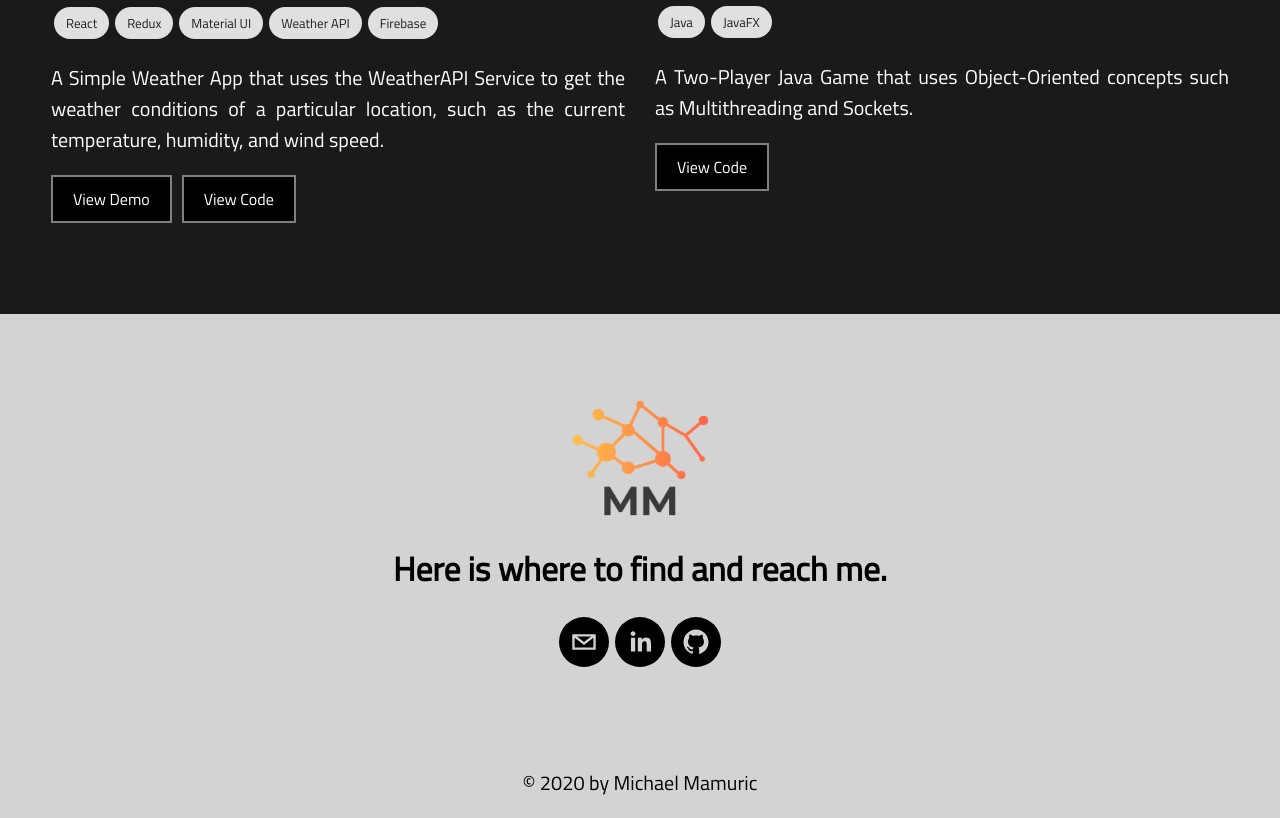
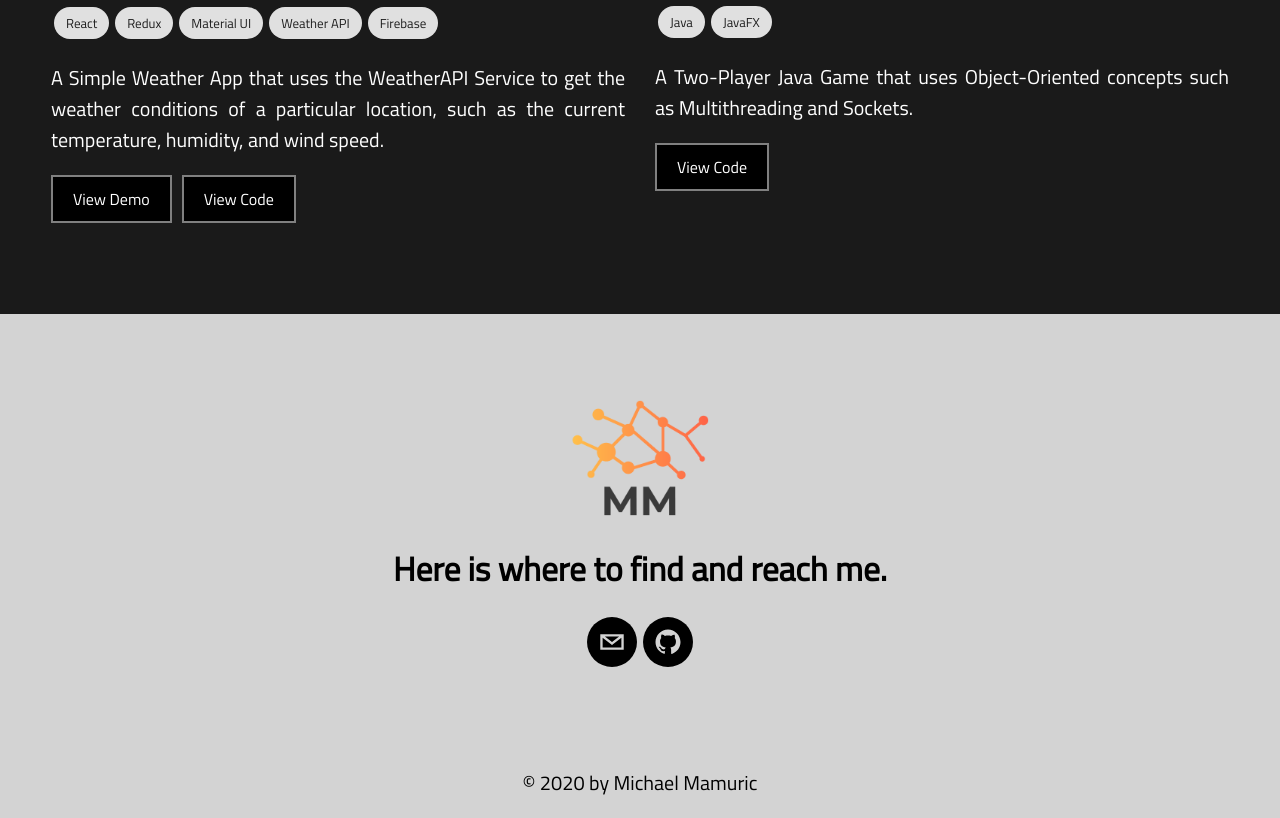
Before and after one commit to michaelmamuric/michaelmamuric.github.io, a Gatsby site: page / in a window 1280 px wide. Shown: the part 2601-3419 px from the top of the page. Built offline with nearby package versions, Linux system fonts and the light colour scheme; Gatsby itself is replaced by a stand-in of ours.

Commit message:
[Test] removing LinkedIn Icon

```diff
--- a/src/components/Contact/Contact.js
+++ b/src/components/Contact/Contact.js
@@ -16,8 +16,6 @@ const Contact = () => {
             <Grid item xs={12} className={classes.DetailsGrid}>
                 <SocialIcon className={classes.SocialIcon} url='mailto:michael.mamuric@gmail.com' bgColor='#000000'/>
                 &nbsp;&nbsp;
-                <SocialIcon url='https://www.linkedin.com/in/mmamuric' bgColor='#000000' />
-                &nbsp;&nbsp;
                 <SocialIcon url='https://github.com/michaelmamuric' bgColor='#000000' />
             </Grid>
             <Grid item xs={12} className={classes.FooterGrid}>
```
